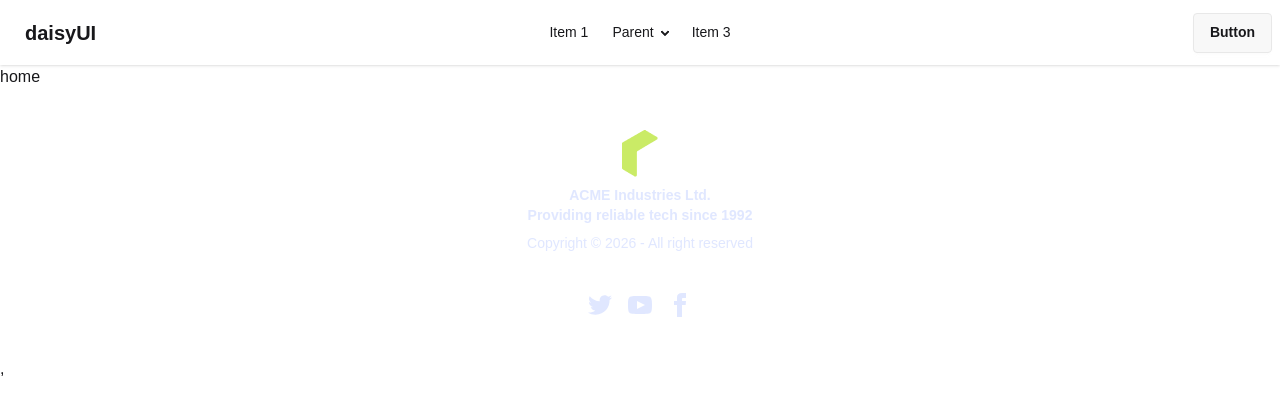
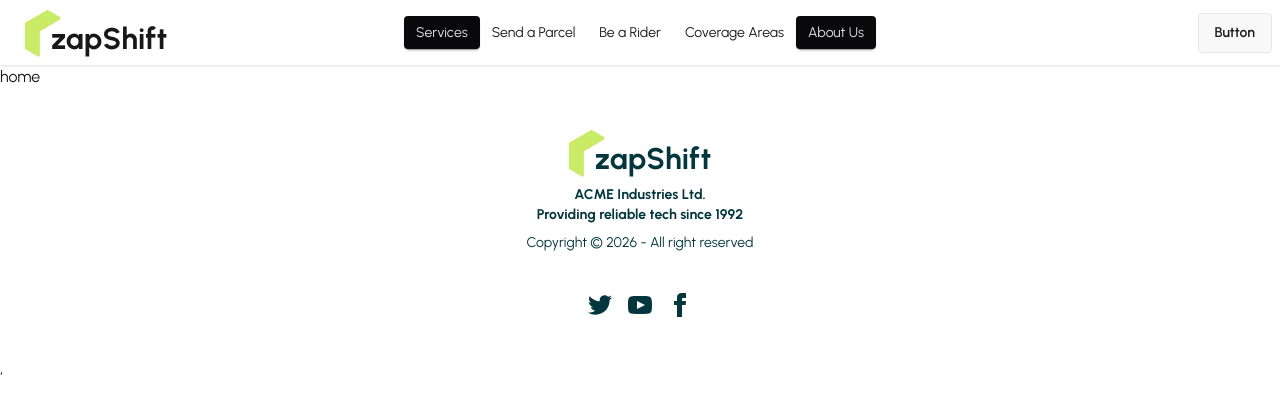
Before and after one commit to Rasujon3/zap-shift-client, a React (Vite) app: page / in a window 1280 px wide. Shown: the top 414 px of the page. Built offline with nearby package versions, Linux system fonts and the light colour scheme.

Commit message:
customise theme

```diff
--- a/package.json
+++ b/package.json
@@ -13,6 +13,7 @@
     "@tailwindcss/vite": "^4.3.3",
     "react": "^19.2.8",
     "react-dom": "^19.2.8",
+    "react-icons": "^5.7.0",
     "react-router": "^8.3.0",
     "tailwindcss": "^4.3.3"
   },
--- a/src/components/Logo/Logo.jsx
+++ b/src/components/Logo/Logo.jsx
@@ -3,8 +3,9 @@
 
 const Logo = () => {
   return (
-    <div>
+    <div className="flex items-end">
       <img src={logo} alt="logo" />
+      <h3 className="text-3xl font-bold -ms-2.5">zapShift</h3>
     </div>
   );
 };
--- a/src/index.css
+++ b/src/index.css
@@ -1,7 +1,16 @@
+@import url("https://fonts.googleapis.com/css2?family=Urbanist:ital,wght@0,100..900;1,100..900&display=swap");
 @import "tailwindcss";
-@plugin "daisyui";
+@plugin "daisyui" {
+  themes: light --default;
+}
 
-@import url("https://fonts.googleapis.com/css2?family=Urbanist:ital,wght@0,100..900;1,100..900&display=swap");
+@plugin "daisyui/theme" {
+  name: "light";
+  default: true;
+  --color-primary: #caeb66;
+  --color-secondary: #03373d;
+}
+
 body {
   font-family: "Urbanist", sans-serif;
   font-optical-sizing: auto;
--- a/src/layouts/RootLayout.jsx
+++ b/src/layouts/RootLayout.jsx
@@ -5,7 +5,7 @@
 
 const RootLayout = () => {
   return (
-    <div>
+    <div className="max-w-7xl mx-auto">
       <Navbar></Navbar>
       <Outlet></Outlet>
       <Footer />
--- /dev/null
+++ b/src/pages/Home/Banner/Banner.jsx
@@ -0,0 +1,11 @@
+import React from "react";
+
+const Banner = () => {
+  return (
+    <div>
+      <h1>dsaf</h1>
+    </div>
+  );
+};
+
+export default Banner;
--- a/src/pages/Shared/Footer/Footer.jsx
+++ b/src/pages/Shared/Footer/Footer.jsx
@@ -3,7 +3,7 @@
 
 const Footer = () => {
   return (
-    <footer className="footer footer-horizontal footer-center text-primary-content p-10">
+    <footer className="footer footer-horizontal footer-center text-secondary p-10">
       <aside>
         <Logo></Logo>
         <p className="font-bold">
--- a/src/pages/Shared/Navbar/Navbar.jsx
+++ b/src/pages/Shared/Navbar/Navbar.jsx
@@ -1,6 +1,33 @@
 import React from "react";
+import Logo from "../../../components/Logo/Logo";
+import { NavLink } from "react-router";
 
 const Navbar = () => {
+  const links = (
+    <>
+      <li>
+        <NavLink to="">Services</NavLink>
+      </li>
+      <li>
+        <NavLink to="/send-parcel">Send a Parcel</NavLink>
+      </li>
+      <li>
+        <NavLink to="/rider">Be a Rider</NavLink>
+      </li>
+      <li>
+        <NavLink to="/coverage">Coverage Areas</NavLink>
+      </li>
+      {/* {
+            user && <>
+                <li><NavLink to="/dashboard/my-parcels">My Parcels</NavLink></li>
+                <li><NavLink to="/dashboard">Dashboard</NavLink></li>
+            </>
+        } */}
+      <li>
+        <NavLink to="">About Us</NavLink>
+      </li>
+    </>
+  );
   return (
     <div className="navbar bg-base-100 shadow-sm">
       <div className="navbar-start">
@@ -26,49 +53,15 @@
             tabIndex={-1}
             className="menu menu-sm dropdown-content bg-base-100 rounded-box z-1 mt-3 w-52 p-2 shadow"
           >
-            <li>
-              <a>Item 1</a>
-            </li>
-            <li>
-              <a>Parent</a>
-              <ul className="p-2">
-                <li>
-                  <a>Submenu 1</a>
-                </li>
-                <li>
-                  <a>Submenu 2</a>
-                </li>
-              </ul>
-            </li>
-            <li>
-              <a>Item 3</a>
-            </li>
+            {links}
           </ul>
         </div>
-        <a className="btn btn-ghost text-xl">daisyUI</a>
+        <a className="btn btn-ghost text-xl">
+          <Logo></Logo>
+        </a>
       </div>
       <div className="navbar-center hidden lg:flex">
-        <ul className="menu menu-horizontal px-1">
-          <li>
-            <a>Item 1</a>
-          </li>
-          <li>
-            <details>
-              <summary>Parent</summary>
-              <ul className="p-2 bg-base-100 w-40 z-1">
-                <li>
-                  <a>Submenu 1</a>
-                </li>
-                <li>
-                  <a>Submenu 2</a>
-                </li>
-              </ul>
-            </details>
-          </li>
-          <li>
-            <a>Item 3</a>
-          </li>
-        </ul>
+        <ul className="menu menu-horizontal px-1">{links}</ul>
       </div>
       <div className="navbar-end">
         <a className="btn">Button</a>
```
Also changed, not shown: 1 other file (tests, documents, lock files or other folders).
